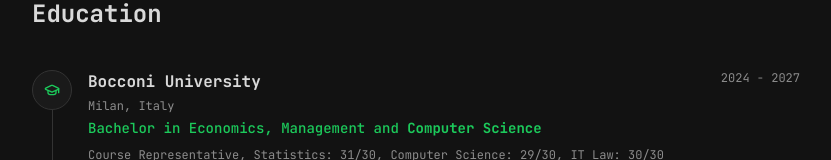
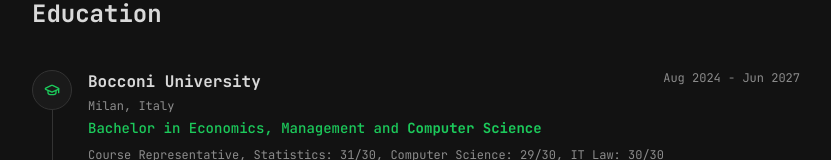
Before and after one commit to mfmatozza/portfolio, a React (Vite) app: page / in a window 1280 px wide. Shown: the part 427-587 px from the top of the page, without its empty margins (224-1055 px from the left). Built offline with nearby package versions, Linux system fonts and the light colour scheme.

Commit message:
Changes
Co-authored-by: mfmatozza <256652541+mfmatozza@users.noreply.github.com>

```diff
--- a/src/components/Education.tsx
+++ b/src/components/Education.tsx
@@ -16,7 +16,7 @@ export const Education = () => {
           ? "Laurea in Economia, Management e Informatica"
           : "Bachelor in Economics, Management and Computer Science",
       highlight: lang === "it" ? "Informatica" : "Computer Science",
-      period: lang === "it" ? "2024 - 2027" : "2024 - 2027",
+      period: lang === "it" ? "Ago 2024 - Giu 2027" : "Aug 2024 - Jun 2027",
       details:
         lang === "it"
           ? "Rappresentante di Corso, Statistica: 31/30, Informatica: 29/30, Diritto IT: 30/30"
```
